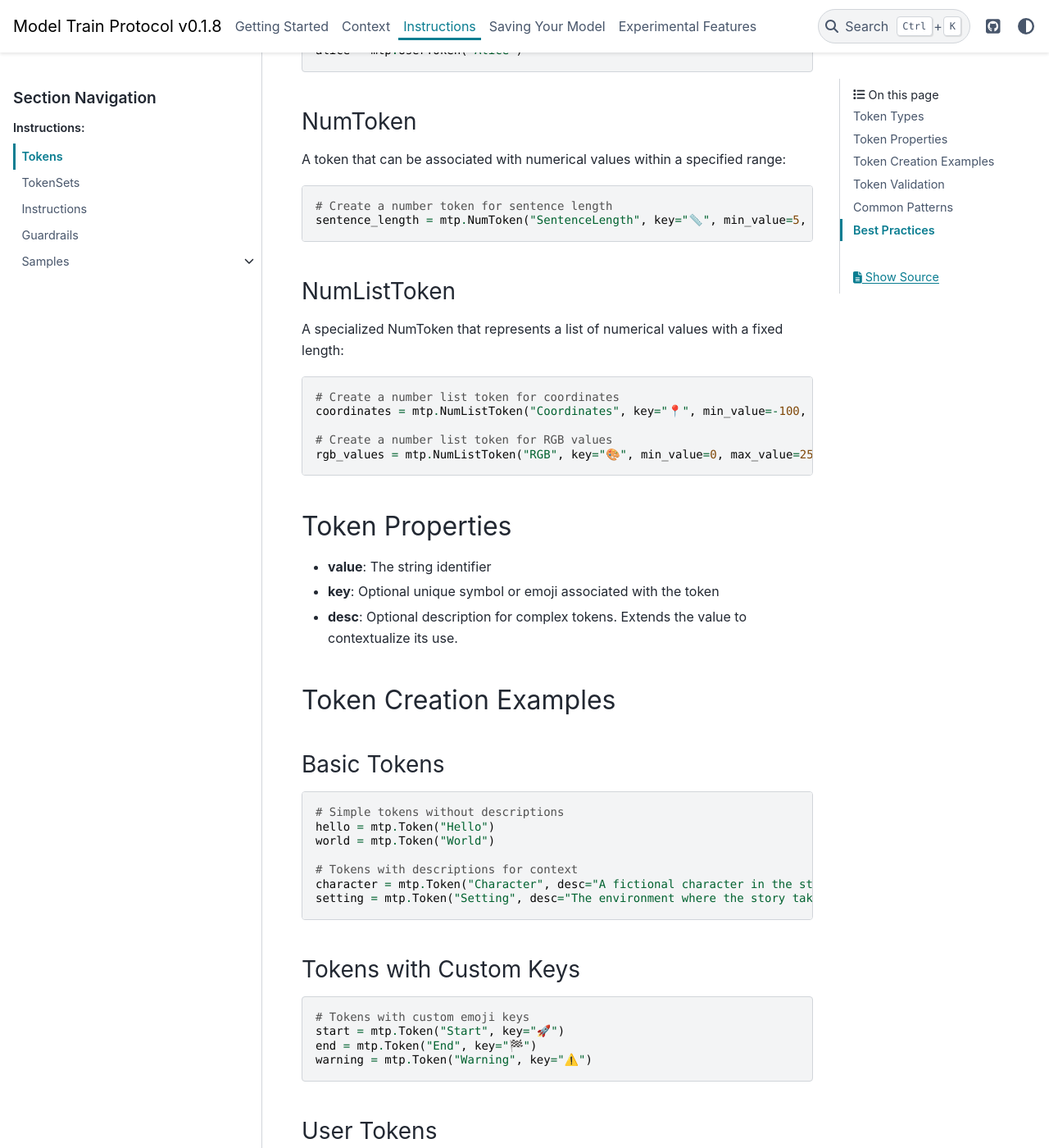
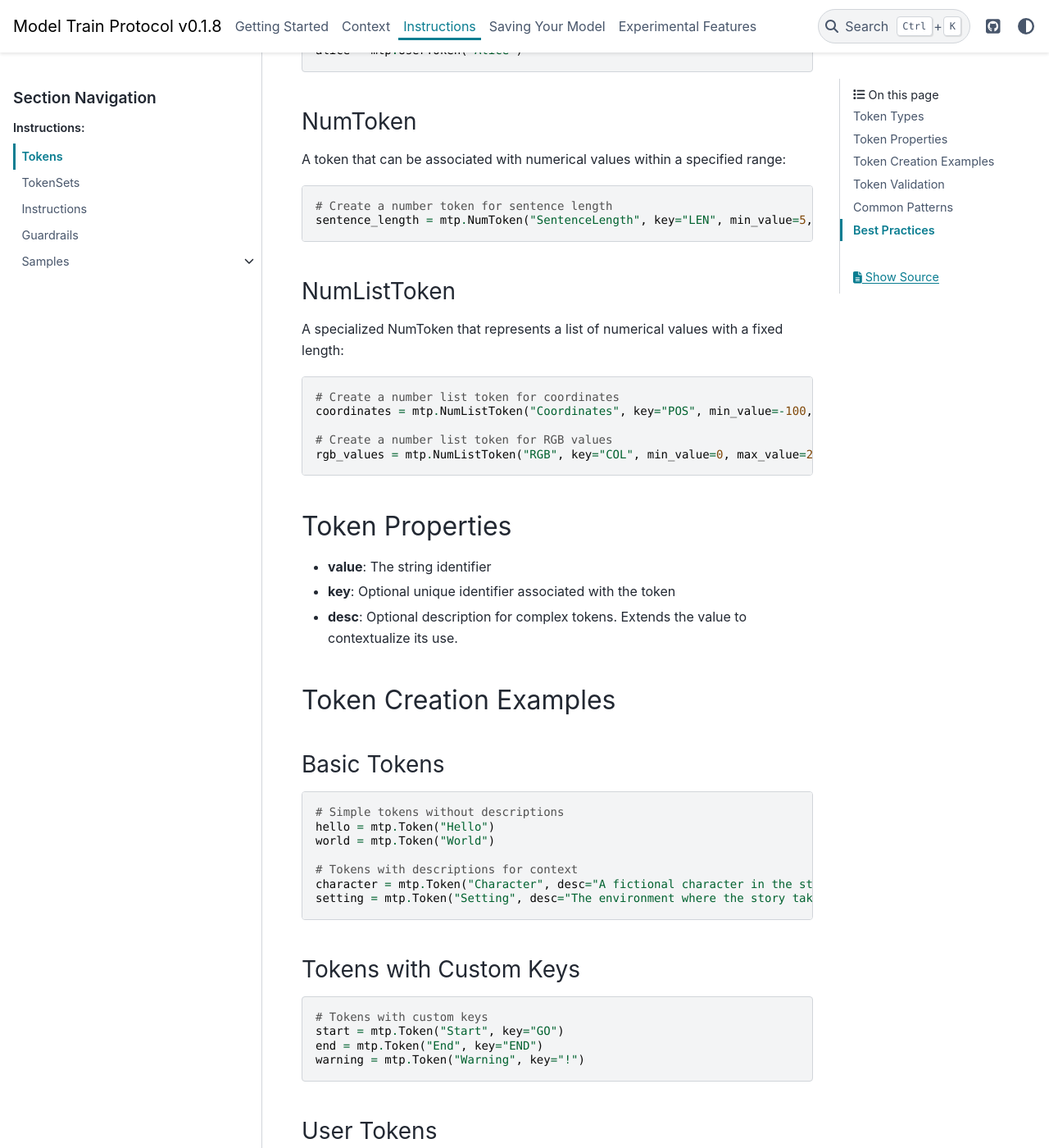
Before and after one commit to databiomes/modeltrainprotocol, a Sphinx documentation site: the page built from docs/source/instructions/tokens.rst, in a window 1280 px wide and 1400 px high, scrolled down 800 px. Shown: the whole window at 82% size. Built offline with Sphinx 7.4.7 and the PyData theme 0.15.4, drawn with Linux system fonts in a browser that asks for light colours; some of the changed text lies outside the part shown.

Commit message:
Remove references to emojis and emojis in TOkens

```diff
--- a/docs/source/instructions/tokens.rst
+++ b/docs/source/instructions/tokens.rst
@@ -20,7 +20,7 @@ The standard token for representing concepts, actions, or entities:
    ponder = mtp.Token("Ponder")
    grin = mtp.Token("Grin")
    add = mtp.Token("Add")
-   disappear = mtp.Token("Disappear", key="🫥")
+   disappear = mtp.Token("Disappear", key="*")
 
 UserToken
 ~~~~~~~~~
@@ -40,7 +40,7 @@ A token that can be associated with numerical values within a specified range:
 .. code-block:: python
 
    # Create a number token for sentence length
-   sentence_length = mtp.NumToken("SentenceLength", key="📏", min_value=5, max_value=20, desc="Length of a sentence in words")
+   sentence_length = mtp.NumToken("SentenceLength", key="LEN", min_value=5, max_value=20, desc="Length of a sentence in words")
 
 NumListToken
 ~~~~~~~~~~~~
@@ -50,17 +50,17 @@ A specialized NumToken that represents a list of numerical values with a fixed l
 .. code-block:: python
 
    # Create a number list token for coordinates
-   coordinates = mtp.NumListToken("Coordinates", key="📍", min_value=-100, max_value=100, length=3, desc="3D coordinates (x, y, z)")
+   coordinates = mtp.NumListToken("Coordinates", key="POS", min_value=-100, max_value=100, length=3, desc="3D coordinates (x, y, z)")
 
    # Create a number list token for RGB values
-   rgb_values = mtp.NumListToken("RGB", key="🎨", min_value=0, max_value=255, length=3, desc="Red, Green, Blue color values")
+   rgb_values = mtp.NumListToken("RGB", key="COL", min_value=0, max_value=255, length=3, desc="Red, Green, Blue color values")
 
 
 Token Properties
 ----------------
 
 - **value**: The string identifier
-- **key**: Optional unique symbol or emoji associated with the token
+- **key**: Optional unique identifier associated with the token
 - **desc**: Optional description for complex tokens. Extends the value to contextualize its use.
 
 Token Creation Examples
@@ -84,10 +84,10 @@ Tokens with Custom Keys
 
 .. code-block:: python
 
-   # Tokens with custom emoji keys
-   start = mtp.Token("Start", key="🚀")
-   end = mtp.Token("End", key="🏁")
-   warning = mtp.Token("Warning", key="⚠️")
+   # Tokens with custom keys
+   start = mtp.Token("Start", key="GO")
+   end = mtp.Token("End", key="END")
+   warning = mtp.Token("Warning", key="!")
 
 User Tokens
 ~~~~~~~~~~~
@@ -117,9 +117,9 @@ Number List Tokens
 .. code-block:: python
 
    # Number list tokens for structured numerical data
-   position = mtp.NumListToken("Position", key="📍", min_value=-1000, max_value=1000, length=2, desc="X, Y coordinates")
-   color_rgb = mtp.NumListToken("ColorRGB", key="🎨", min_value=0, max_value=255, length=3, desc="Red, Green, Blue values")
-   scores = mtp.NumListToken("Scores", key="📊", min_value=0, max_value=100, length=5, desc="Five test scores")
+   position = mtp.NumListToken("Position", key="POS", min_value=-1000, max_value=1000, length=2, desc="X, Y coordinates")
+   color_rgb = mtp.NumListToken("ColorRGB", key="COL", min_value=0, max_value=255, length=3, desc="Red, Green, Blue values")
+   scores = mtp.NumListToken("Scores", key="SCORE", min_value=0, max_value=100, length=5, desc="Five test scores")
 
 NumListTokens must specify min_value, max_value, and length. Length is the expected length of the number list.
 
```
Also changed, not shown: other parts of docs/source/instructions/tokens.rst (+12 -12 lines), docs/source/getting_started/api_reference.rst (+14 -27 lines), docs/source/index.rst (+4 -7 lines), docs/source/instructions/index.rst (+20 -1 lines).
